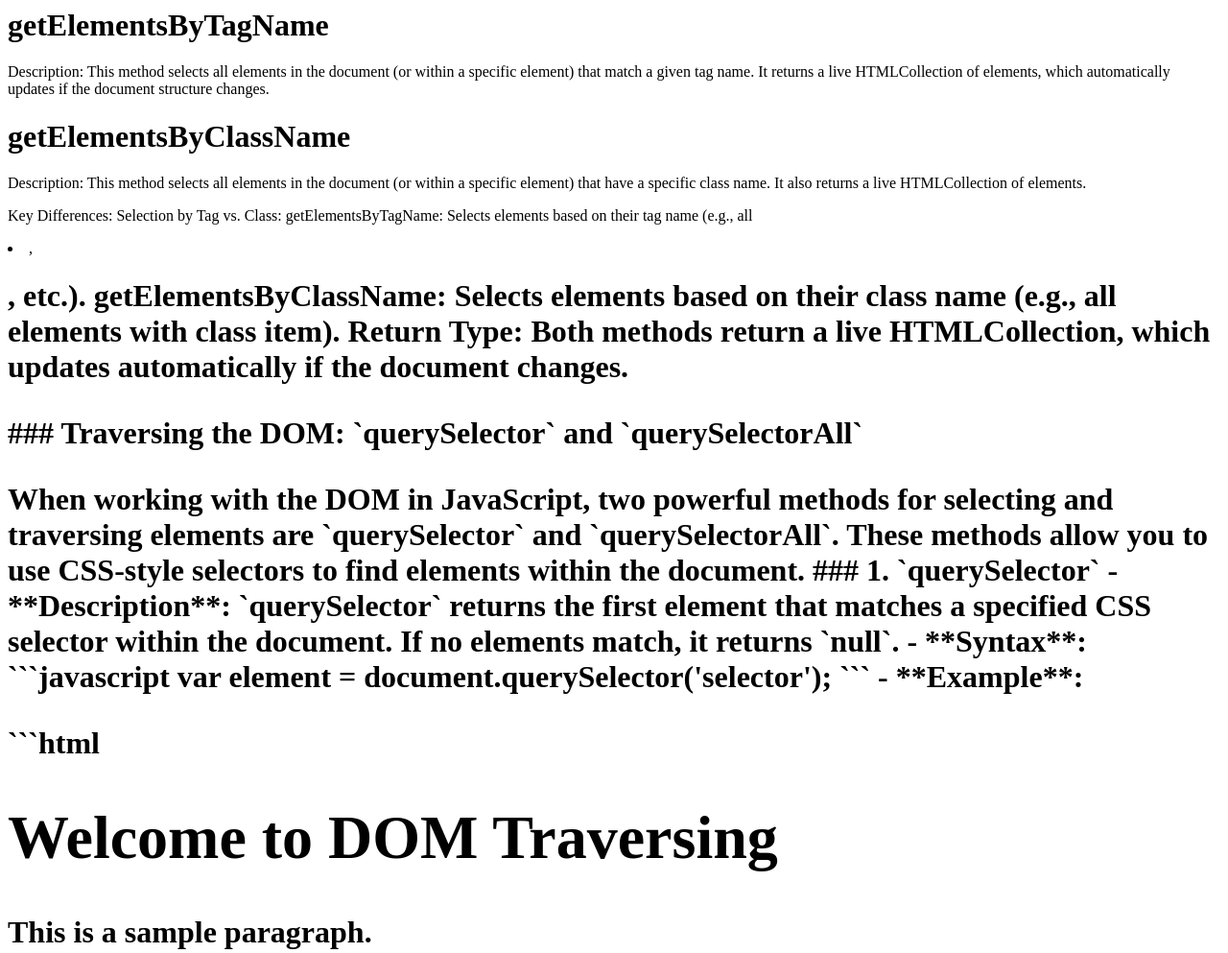
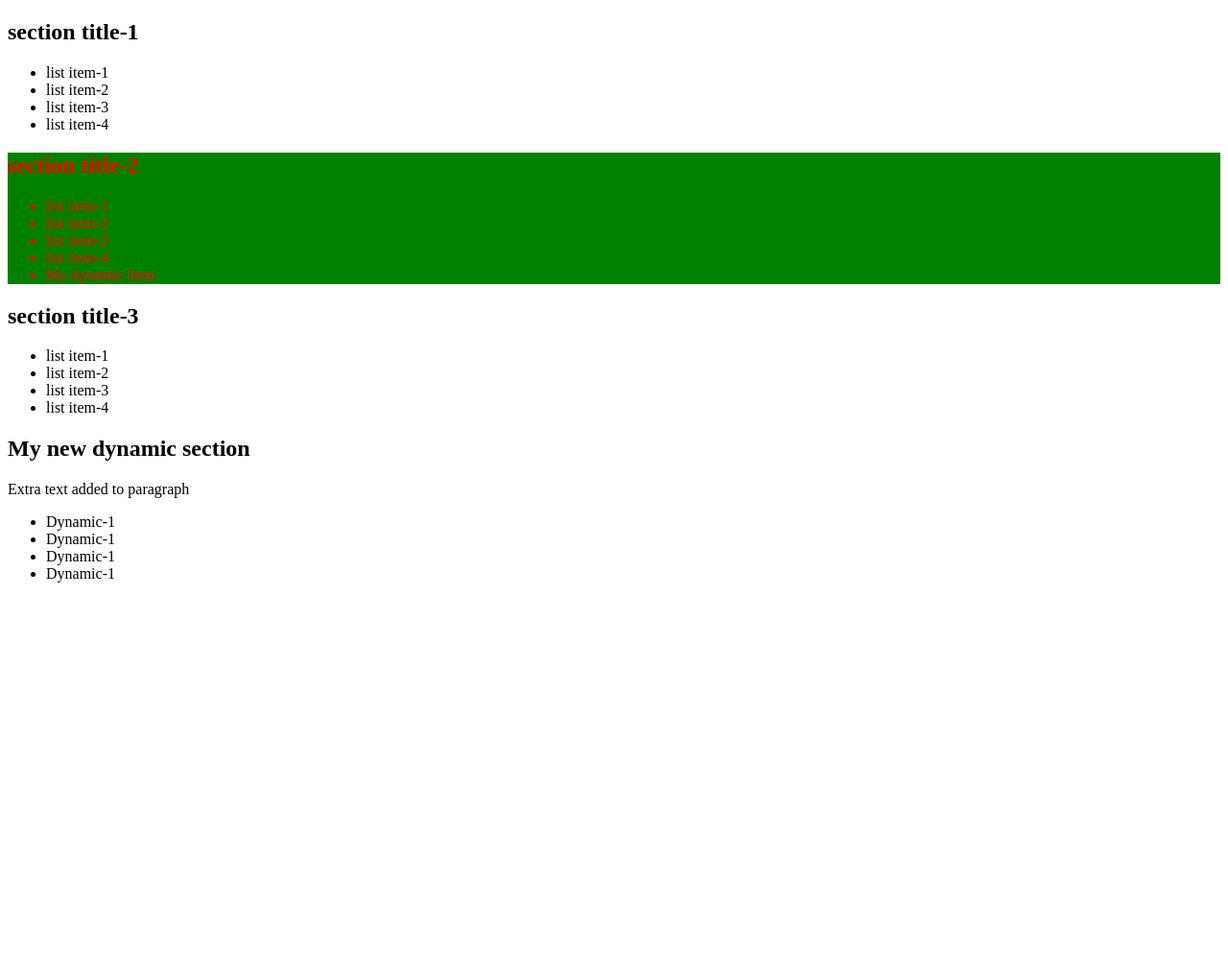
Before and after one commit to sayeedarefin/DOM, a plain HTML site: page summery.html in a window 1280 px wide. Shown: the top 993 px of the page at 96% size. After the commit the page ends 800 px from the top, so only its background shows below. Drawn offline with Linux system fonts and the light colour scheme.

Commit message:
learnt DOM

````diff
--- /dev/null
+++ b/js/summery.js
@@ -0,0 +1,49 @@
+console.log("This is 2nd inside of the js file");
+
+// select all li
+
+const AllLi = document.getElementsByTagName('li');
+console.log(AllLi);
+
+// select All classes
+
+const AllClass = document.getElementsByClassName('section-title');
+console.log(AllClass);
+
+// select a specific id
+
+const secondSection = document.getElementById('second-section');
+console.log(secondSection);
+secondSection.style.color="Red";
+secondSection.style.background="Green";
+
+//adding a new list item
+
+const newItem = document.getElementById('second-List');
+const newLi = document.createElement('li');
+newLi.innerText = 'My dynamic Item'
+newItem.appendChild(newLi);
+
+//adding a total new section
+
+const main = document.getElementById('main-container');
+const section = document.createElement('Section');
+section.innerHTML = `
+    <h1>My new dynamic section</h1>
+    <p>Extra text added to paragraph</p>
+    <ul>
+        <li>Dynamic-1</li>
+        <li>Dynamic-1</li>
+        <li>Dynamic-1</li>
+        <li>Dynamic-1</li>
+    </ul>
+`
+
+main.appendChild(section);
+
+//query selector
+const firstLi = document.querySelector('li');
+console.log(firstLi); // Selects the first <li> element
+
+const allLi = document.querySelectorAll('li');
+console.log(allLi); // Selects all <li> elements as a NodeList
--- /dev/null
+++ b/out.js
@@ -0,0 +1 @@
+console.log("This is 1st outside of the js file");
--- a/summery.html
+++ b/summery.html
@@ -1,94 +1,47 @@
-<h1>getElementsByTagName</h1>
-<p>
-    Description: This method selects all elements in the document (or within a specific element) that match a given tag name. It returns a live HTMLCollection of elements, which automatically updates if the document structure changes.</p>
+<!DOCTYPE html>
+<html lang="en">
+<head>
+    <meta charset="UTF-8">
+    <meta name="viewport" content="width=device-width, initial-scale=1.0">
+    <title>Summery</title>
+</head>
+<body>
 
-    <h1>getElementsByClassName
-        </h1>
-        <p>Description: This method selects all elements in the document (or within a specific element) that have a specific class name. It also returns a live HTMLCollection of elements.</p>
+    <main id="main-container">
+        <section>
+            <h1 class="section-title">section title-1</h1>
+            <ul>
+                <li>list item-1</li>
+                <li>list item-2</li>
+                <li>list item-3</li>
+                <li>list item-4</li>
+            </ul>
+        </section>
+        <section id="second-section">
+            <h1 class="section-title">section title-2</h1>
+            <ul id="second-List">
+                <li>list item-1</li>
+                <li>list item-2</li>
+                <li>list item-3</li>
+                <li>list item-4</li>
+            </ul>
+        </section>
+        <section>
+            <h1 class="section-title">section title-3</h1>
+            <ul>
+                <li>list item-1</li>
+                <li>list item-2</li>
+                <li>list item-3</li>
+                <li>list item-4</li>
+            </ul>
+        </section>
 
-        <p>Key Differences:
-            Selection by Tag vs. Class:
-
-            getElementsByTagName: Selects elements based on their tag name (e.g., all <li>, <h1>, etc.).
-            getElementsByClassName: Selects elements based on their class name (e.g., all elements with class item).
-            Return Type:
-
-            Both methods return a live HTMLCollection, which updates automatically if the document changes.</p>
-
-            ### Traversing the DOM: `querySelector` and `querySelectorAll`
-
-<p>When working with the DOM in JavaScript, two powerful methods for selecting and traversing elements are `querySelector` and `querySelectorAll`. These methods allow you to use CSS-style selectors to find elements within the document.
-
-    ### 1. `querySelector`
-    - **Description**: `querySelector` returns the first element that matches a specified CSS selector within the document. If no elements match, it returns `null`.
-
-    - **Syntax**:
-      ```javascript
-      var element = document.querySelector('selector');
-      ```
-
-    - **Example**:</p>
-  ```html
-  <div class="container">
-      <h1 id="title">Welcome to DOM Traversing</h1>
-      <p class="description">This is a sample paragraph.</p>
-  </div>
-
-  <script>
-      var title = document.querySelector('#title');
-      console.log(title.innerText); // Outputs: Welcome to DOM Traversing
-  </script>
-  ```
-
-- <p>
-    **Explanation**:
-  - In this example, `querySelector('#title')` selects the first element with the `id` of `title` and logs its text content.
-
-### 2. `querySelectorAll`
-- **Description**: `querySelectorAll` returns a static (non-live) NodeList of all elements that match the specified CSS selector(s). You can iterate over the NodeList using loops.
-
-- **Syntax**:
-  ```javascript
-  var elements = document.querySelectorAll('selector');
-  ```
-
-- **Example**:
-  ```html
-</p>
-  <div class="container">
-      <h1 id="title">Welcome to DOM Traversing</h1>
-      <p class="description">This is a sample paragraph 1.</p>
-      <p class="description">This is a sample paragraph 2.</p>
-      <p class="description">This is a sample paragraph 3.</p>
-  </div>
-
-  <script>
-      var descriptions = document.querySelectorAll('.description');
-      descriptions.forEach(function(desc) {
-          console.log(desc.innerText);
-      });
-  </script>
-  ```
-
-- <p>
-    **Explanation**:
-  - `querySelectorAll('.description')` selects all elements with the class `description` and logs the text content of each.
-
-### Key Differences
-- **Single vs. Multiple Elements**:
-  - `querySelector`: Returns the first matching element.
-  - `querySelectorAll`: Returns all matching elements as a NodeList.
-
-- **Return Type**:
-  - `querySelector`: Returns a single element or `null`.
-  - `querySelectorAll`: Returns a NodeList, which can be looped through.
-
-### Practical Use Cases
-- **`querySelector`**:
-  - Use when you need a single, specific element (e.g., the first button on a page).
-
-- **`querySelectorAll`**:
-  - Use when you need to select multiple elements (e.g., all items in a list) and perform operations on each.
-
-These methods provide flexibility and power when traversing and manipulating the DOM, making them essential tools for any JavaScript developer.
-</p>
+    </main>
+    <!-- nicher gulake live server er console e open kore dekho -->
+    <script src="js/summery.js"></script>
+    <script src="out.js"></script>
+    <script>
+        console.log("This is an embedded js file in HTML");
+    </script>
+</body>
+</html>
````
Also changed, not shown: Note.html (added, +94 -0 lines), index.html (+1 -1 lines).
